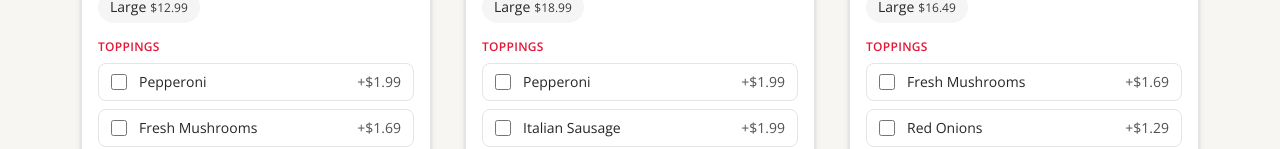
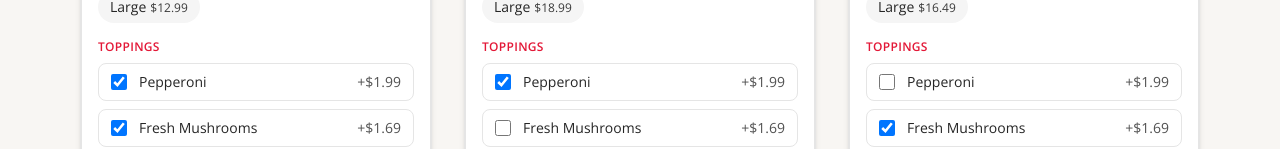
Before and after one commit to nicholasdickey/pizza-test, a Next.js app: page / in a window 1280 px wide. Shown: the part 654-803 px from the top of the page. Built offline with nearby package versions, Linux system fonts and the light colour scheme.

Commit message:
Refactor Pizza model to use global toppings and default topping ids for each pizza

```diff
--- a/components/PizzaCard.tsx
+++ b/components/PizzaCard.tsx
@@ -9,13 +9,21 @@ const SIZES: Size[] = ["Small", "Medium", "Large"];
 
 type PizzaCardProps = {
   pizza: Pizza;
+  availableToppings: Topping[];
   isSelected: boolean;
   onSelect: () => void;
 };
 
-export function PizzaCard({ pizza, isSelected, onSelect }: PizzaCardProps) {
+export function PizzaCard({
+  pizza,
+  availableToppings,
+  isSelected,
+  onSelect,
+}: PizzaCardProps) {
   const [size, setSize] = useState<Size>("Medium");
-  const [selectedIds, setSelectedIds] = useState<Set<string>>(() => new Set());
+  const [selectedIds, setSelectedIds] = useState<Set<string>>(
+    () => new Set(pizza.defaultToppingIds),
+  );
 
   const toggleTopping = useCallback((id: string) => {
     setSelectedIds((prev) => {
@@ -27,8 +35,8 @@ export function PizzaCard({ pizza, isSelected, onSelect }: PizzaCardProps) {
   }, []);
 
   const selectedToppings = useMemo((): Topping[] => {
-    return pizza.toppings.filter((t) => selectedIds.has(t.id));
-  }, [pizza.toppings, selectedIds]);
+    return availableToppings.filter((t) => selectedIds.has(t.id));
+  }, [availableToppings, selectedIds]);
 
   const totalPrice = useMemo(
     () =>
@@ -97,7 +105,7 @@ export function PizzaCard({ pizza, isSelected, onSelect }: PizzaCardProps) {
             Toppings
           </p>
           <ul className="flex flex-col gap-2">
-            {pizza.toppings.map((t) => {
+            {availableToppings.map((t) => {
               const on = selectedIds.has(t.id);
               const add = t.pricesBySize[size];
               return (
--- a/components/PizzaMenu.tsx
+++ b/components/PizzaMenu.tsx
@@ -2,10 +2,19 @@
 
 import { useState } from "react";
 import menuData from "@/data/menu.json";
+import { isPizzaData } from "@/lib/isPizzaData";
 import type { MenuData, Pizza } from "@/types/pizza";
 import { PizzaCard } from "./PizzaCard";
 
-const data = menuData as MenuData;
+function loadMenuData(): MenuData {
+  const data = menuData as unknown;
+  if (!isPizzaData(data)) {
+    throw new Error("data/menu.json does not match menu data shape");
+  }
+  return data;
+}
+
+const data = loadMenuData();
 
 export function PizzaMenu() {
   const [selectedId, setSelectedId] = useState<Pizza["id"] | null>(null);
@@ -30,6 +39,7 @@ export function PizzaMenu() {
           <li key={pizza.id}>
             <PizzaCard
               pizza={pizza}
+              availableToppings={data.availableToppings}
               isSelected={selectedId === pizza.id}
               onSelect={() =>
                 setSelectedId((cur) => (cur === pizza.id ? null : pizza.id))
--- a/data/menu.json
+++ b/data/menu.json
@@ -38,32 +38,12 @@
       "description": "Classic crust, robust tomato sauce, and a generous layer of mozzarella.",
       "image": "https://images.unsplash.com/photo-1513104890138-7c749659a591?w=800&q=80",
       "basePricesBySize": { "Small": 8.99, "Medium": 10.99, "Large": 12.99 },
-      "toppings": [
-        {
-          "id": "pepperoni",
-          "name": "Pepperoni",
-          "pricesBySize": { "Small": 1.49, "Medium": 1.99, "Large": 2.49 }
-        },
-        {
-          "id": "mushrooms",
-          "name": "Fresh Mushrooms",
-          "pricesBySize": { "Small": 1.29, "Medium": 1.69, "Large": 1.99 }
-        },
-        {
-          "id": "sausage",
-          "name": "Italian Sausage",
-          "pricesBySize": { "Small": 1.49, "Medium": 1.99, "Large": 2.49 }
-        },
-        {
-          "id": "onions",
-          "name": "Red Onions",
-          "pricesBySize": { "Small": 0.99, "Medium": 1.29, "Large": 1.59 }
-        },
-        {
-          "id": "green-peppers",
-          "name": "Green Peppers",
-          "pricesBySize": { "Small": 0.99, "Medium": 1.29, "Large": 1.59 }
-        }
+      "defaultToppingIds": [
+        "pepperoni",
+        "mushrooms",
+        "sausage",
+        "onions",
+        "green-peppers"
       ]
     },
     {
@@ -72,23 +52,7 @@
       "description": "Pepperoni, ham, beef, sausage, and bacon on a hand-tossed crust.",
       "image": "https://images.unsplash.com/photo-1628840042765-356cda07504e?w=800&q=80",
       "basePricesBySize": { "Small": 12.99, "Medium": 15.99, "Large": 18.99 },
-      "toppings": [
-        {
-          "id": "pepperoni",
-          "name": "Pepperoni",
-          "pricesBySize": { "Small": 1.49, "Medium": 1.99, "Large": 2.49 }
-        },
-        {
-          "id": "sausage",
-          "name": "Italian Sausage",
-          "pricesBySize": { "Small": 1.49, "Medium": 1.99, "Large": 2.49 }
-        },
-        {
-          "id": "bacon",
-          "name": "Smoked Bacon",
-          "pricesBySize": { "Small": 1.59, "Medium": 2.09, "Large": 2.59 }
-        }
-      ]
+      "defaultToppingIds": ["pepperoni", "sausage", "bacon"]
     },
     {
       "id": "veggie-supreme",
@@ -96,23 +60,7 @@
       "description": "Mushrooms, onions, and green peppers for a fresh, savory slice.",
       "image": "https://images.unsplash.com/photo-1593560708920-61dd98c46a4e?w=800&q=80",
       "basePricesBySize": { "Small": 11.49, "Medium": 13.99, "Large": 16.49 },
-      "toppings": [
-        {
-          "id": "mushrooms",
-          "name": "Fresh Mushrooms",
-          "pricesBySize": { "Small": 1.29, "Medium": 1.69, "Large": 1.99 }
-        },
-        {
-          "id": "onions",
-          "name": "Red Onions",
-          "pricesBySize": { "Small": 0.99, "Medium": 1.29, "Large": 1.59 }
-        },
-        {
-          "id": "green-peppers",
-          "name": "Green Peppers",
-          "pricesBySize": { "Small": 0.99, "Medium": 1.29, "Large": 1.59 }
-        }
-      ]
+      "defaultToppingIds": ["mushrooms", "onions", "green-peppers"]
     }
   ]
 }
--- /dev/null
+++ b/lib/isPizzaData.ts
@@ -0,0 +1,50 @@
+import type { MenuData, Pizza, Size, Topping } from "@/types/pizza";
+
+const SIZES: Size[] = ["Small", "Medium", "Large"];
+
+function isSizeRecord(value: unknown): value is Record<Size, number> {
+  if (value === null || typeof value !== "object") return false;
+  const r = value as Record<string, unknown>;
+  return SIZES.every((s) => typeof r[s] === "number");
+}
+
+function isTopping(value: unknown): value is Topping {
+  if (value === null || typeof value !== "object") return false;
+  const t = value as Record<string, unknown>;
+  return (
+    typeof t.id === "string" &&
+    typeof t.name === "string" &&
+    isSizeRecord(t.pricesBySize)
+  );
+}
+
+function isPizza(value: unknown): value is Pizza {
+  if (value === null || typeof value !== "object") return false;
+  const p = value as Record<string, unknown>;
+  return (
+    typeof p.id === "string" &&
+    typeof p.name === "string" &&
+    typeof p.description === "string" &&
+    typeof p.image === "string" &&
+    isSizeRecord(p.basePricesBySize) &&
+    Array.isArray(p.defaultToppingIds) &&
+    p.defaultToppingIds.every((id) => typeof id === "string")
+  );
+}
+
+export function isPizzaData(value: unknown): value is MenuData {
+  if (value === null || typeof value !== "object") return false;
+  const v = value as Record<string, unknown>;
+  if (!Array.isArray(v.availableToppings) || !Array.isArray(v.availablePizzas)) {
+    return false;
+  }
+
+  if (!v.availableToppings.every(isTopping) || !v.availablePizzas.every(isPizza)) {
+    return false;
+  }
+
+  const toppingIds = new Set(v.availableToppings.map((t) => t.id));
+  return v.availablePizzas.every((pizza) =>
+    pizza.defaultToppingIds.every((id) => toppingIds.has(id)),
+  );
+}
--- a/types/pizza.ts
+++ b/types/pizza.ts
@@ -15,7 +15,8 @@ export type Pizza = {
   image: string;
   /** USD base price per size */
   basePricesBySize: Record<Size, number>;
-  toppings: Topping[];
+  /** Toppings selected by default, resolved from MenuData.availableToppings */
+  defaultToppingIds: Topping["id"][];
 };
 
 export type MenuData = {
```
